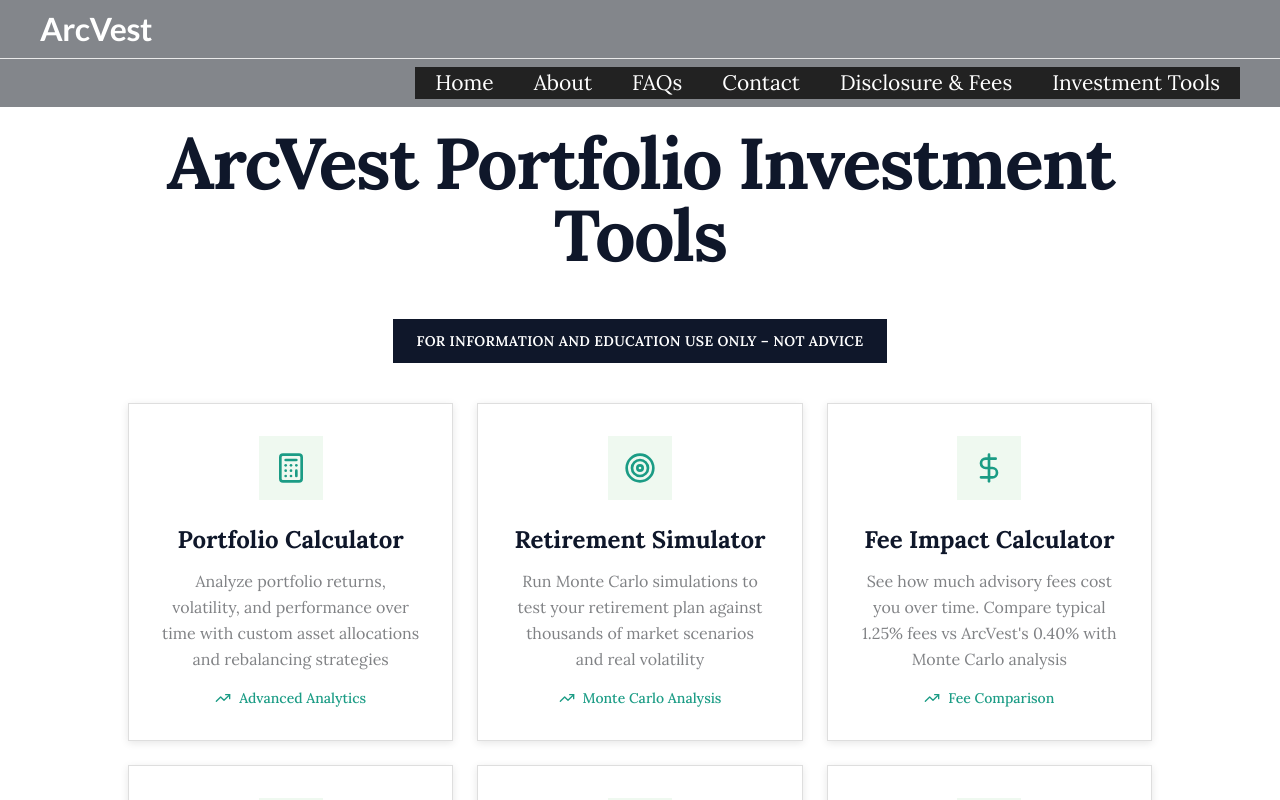
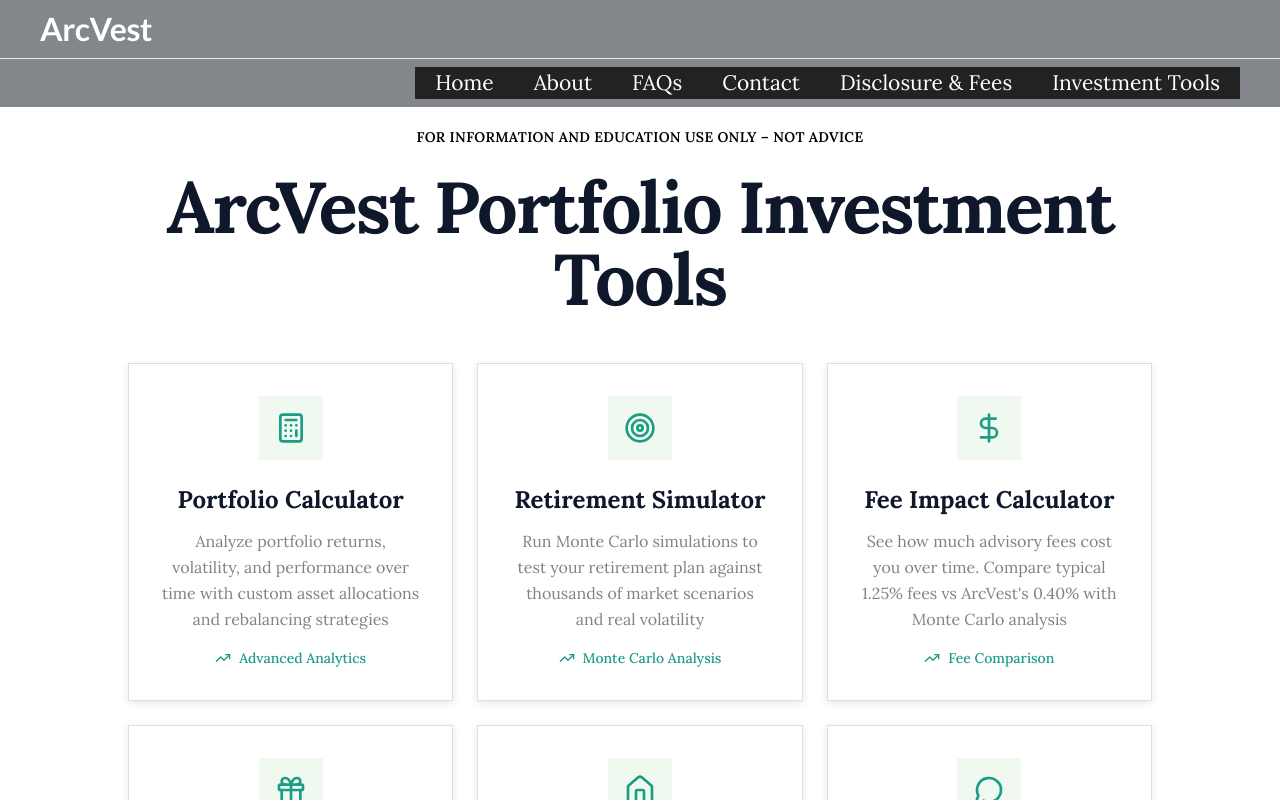
Before and after one commit to chadfargason/arcvest-tools, a Next.js app: page / in a window 1280 px wide. Shown: the top 800 px of the page. Built offline with nearby package versions, Linux system fonts and the light colour scheme.

Commit message:
Reposition disclaimer above tools heading

```diff
--- a/app/page.tsx
+++ b/app/page.tsx
@@ -5,18 +5,18 @@
   return (
     <div className="min-h-screen gradient-bg flex items-center justify-center p-5">
       <div className="max-w-5xl w-full text-center">
+        {/* Disclaimer */}
+        <div className="animate-fade-in mb-6">
+          <p className="text-xs md:text-sm font-semibold uppercase tracking-wide text-black">
+            For Information and Education Use Only – Not Advice
+          </p>
+        </div>
+
         {/* Header */}
         <div className="mb-12 animate-fade-in">
           <h1 className="text-5xl md:text-7xl font-bold tracking-tight mb-8 text-arcvest-navy">
             ArcVest Portfolio Investment Tools
           </h1>
-        </div>
-
-        {/* Disclaimer */}
-        <div className="mb-10 animate-fade-in">
-          <div className="inline-block bg-[#0F172A] text-white px-6 py-3 rounded-sm tracking-wide uppercase text-xs md:text-sm font-semibold">
-            For Information and Education Use Only – Not Advice
-          </div>
         </div>
 
         {/* Main Tools Grid */}
```
